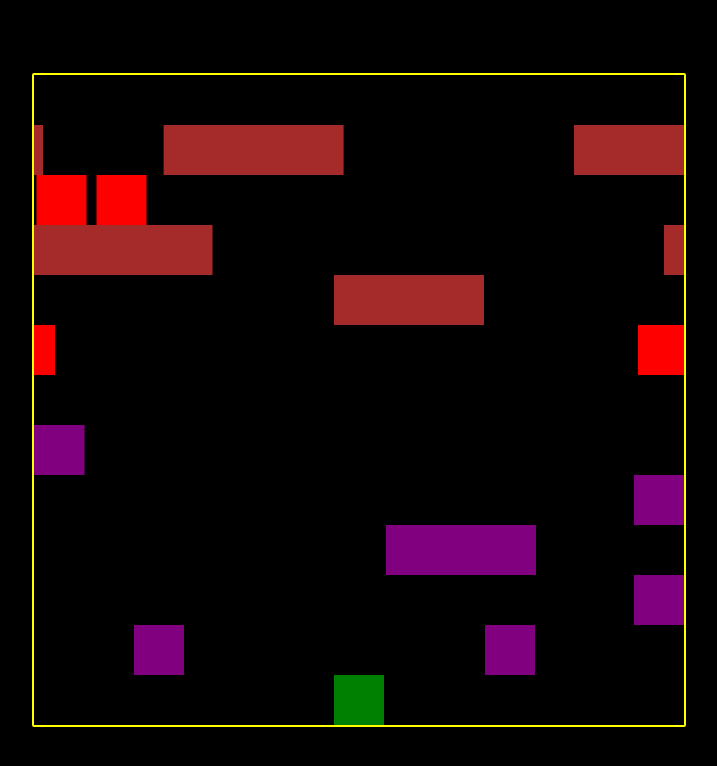
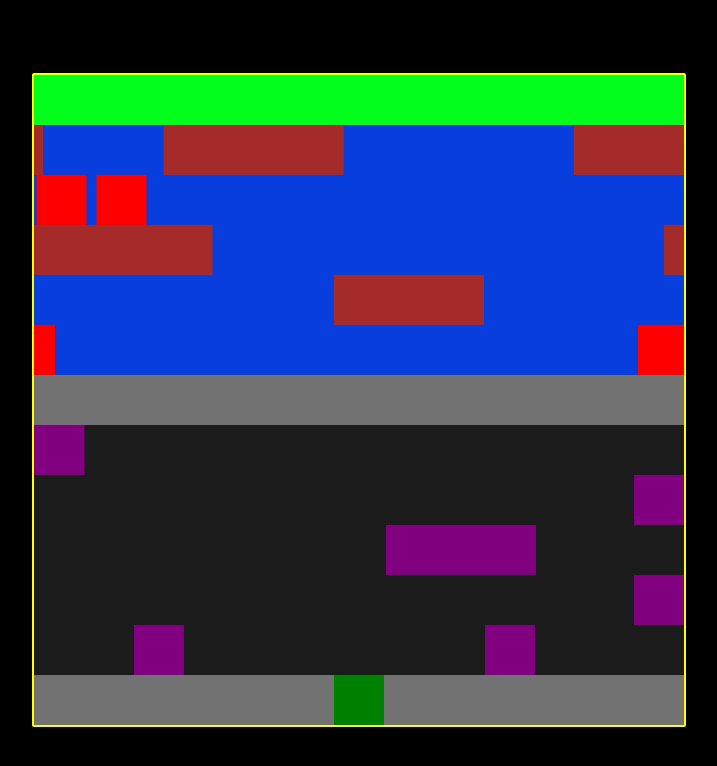
Before and after one commit to coding-dummy/Old-portfolio-page, a plain HTML site: page Exercise2/frogger.html in a window 1280 px wide. Shown: the whole page, without its empty margins (281-998 px from the left). Drawn offline with Linux system fonts and the light colour scheme.

Commit message:
Changed background

```diff
--- a/Exercise2/frogger.css
+++ b/Exercise2/frogger.css
@@ -11,7 +11,7 @@ body {
     width: 650px;
     height: 650px;
     transform: translate(-50%, -50%);
-    background-image: url(..Exercise2/images/background.png);
+    background-image: url('background.png');
 }
 
 canvas {
```
Also changed, not shown: Exercise2/background.png (renamed from Exercise2/images/Background.png).
